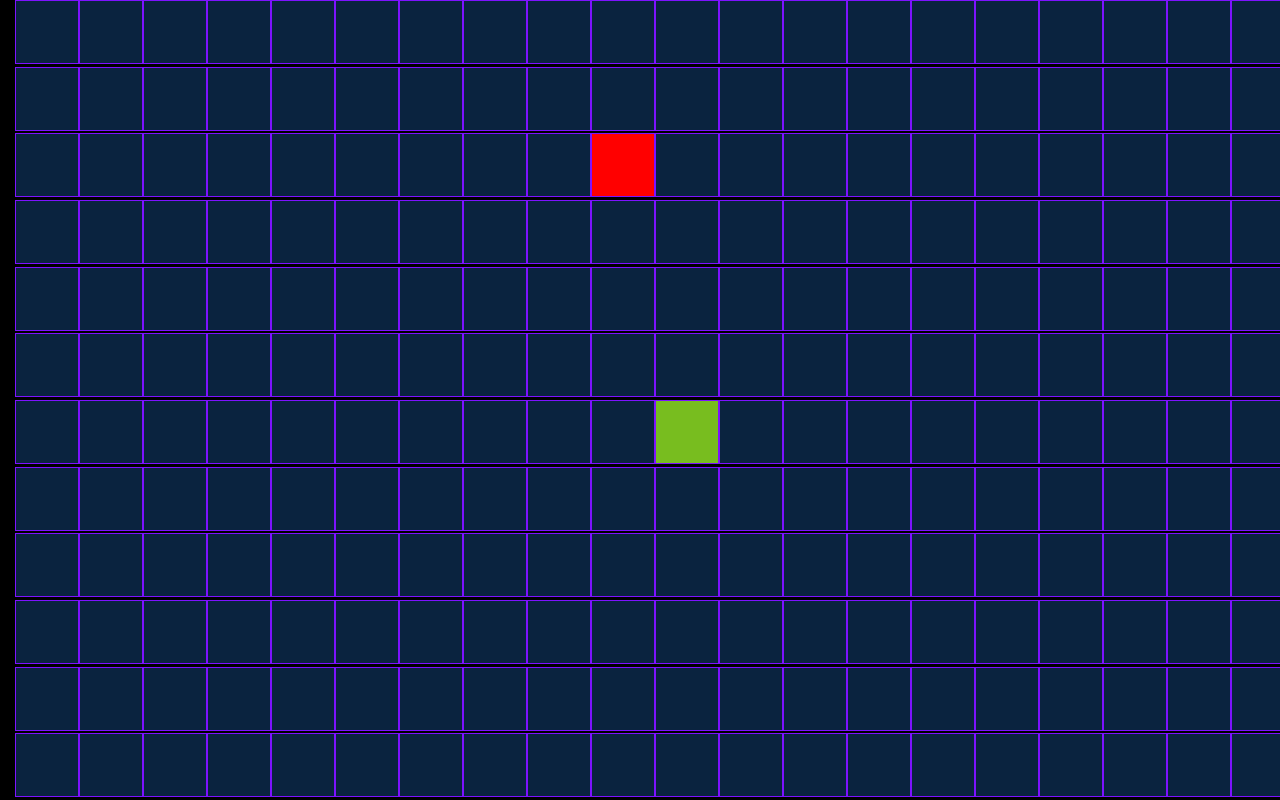
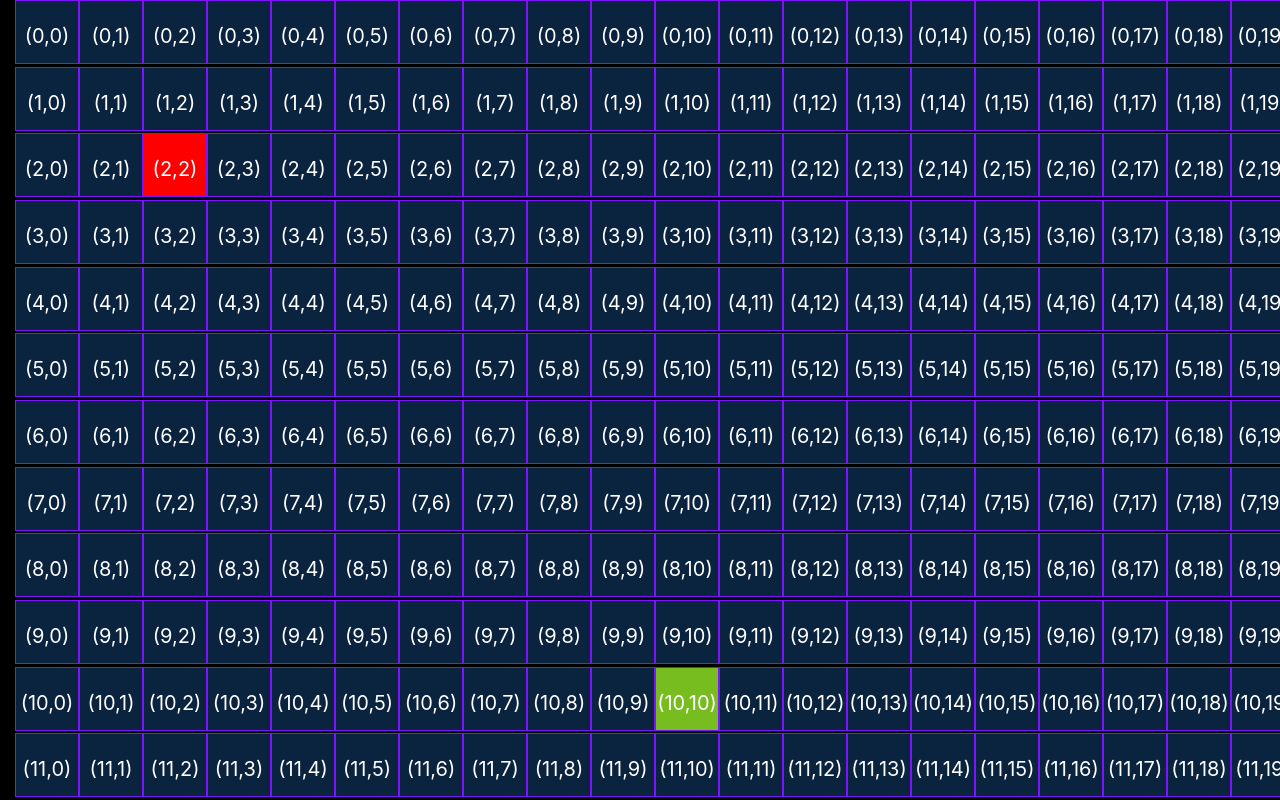
Before and after one commit to abcmer/snake, a React (Create React App) app: page / in a window 1280 px wide. Built offline with nearby package versions, Linux system fonts and the light colour scheme.

Commit message:
fix snake movement

```diff
--- a/src/App.js
+++ b/src/App.js
@@ -1,6 +1,6 @@
 import React, { Component } from 'react';
 
-import Grid from './Grid';
+// import Grid from './Grid';
 import Grid2 from './Grid2';
 import './App.css';
 const height = window.innerHeight;
--- a/src/Cell.js
+++ b/src/Cell.js
@@ -2,16 +2,18 @@ import React, { Component } from 'react';
 import './App.css';
 
 const Cell = (props) => {
-  const {id, sideLength, cellValue} = props
+  const {id, sideLength, cellValue, row, col} = props
+  console.log(row,col)
   const cellStyle = () => {
     let style = {
       backgroundColor: 'rgba(255, 255, 255, 0.8)',
       border: '0.025rem solid #7d13ff',
-      padding: '20px',
-      fontSize: '30px',
+      paddingTop: '20px',
+      fontSize: '20px',
       textAlign: 'center',
       height: `${sideLength}px`,
-      width: `${sideLength}px`
+      width: `${sideLength}px`,
+      color: 'white',
     }
 
     if (cellValue === 1) {
@@ -25,7 +27,7 @@ const Cell = (props) => {
   }
 
   return (
-    <div id={id} className="grid-item" style={cellStyle()}></div>
+    <div id={id} className="grid-item" style={cellStyle()}>({row},{col})</div>
   );
 }
 
--- a/src/Grid.js
+++ b/src/Grid.js
@@ -125,14 +125,14 @@ class Grid extends Component {
       // Reset Food
       // Add 1 point
       snake.unshift(nextMouth)
-      foodPos = this.generateRandomFoodPos(gridSize)
-      points += 1
+      let foodPos = this.generateRandomFoodPos(gridSize)
+      setPoints(points + 1)
     } else if (snake.map(seg => this.getCellId(seg)).includes(this.getCellId(nextMouth))) {
       // Reset the game back to default
       snake = [[10, 10]];
       foodPos = this.generateRandomFoodPos(gridSize);
       direction = null;
-      points = 0
+      setPoints(0)
     } else {
       // Otherwise just remove tail and add it to nextMouth
       // to simulate movement of the snake.
--- a/src/Grid2.js
+++ b/src/Grid2.js
@@ -29,19 +29,24 @@ const Grid = (props) => {
   document.addEventListener('keydown', handleKeyDown)
   }, []);
 
+  // useEffect(() => {
+  //   setInterval(() => {
+  //     console.log('direction', direction)
+  //     moveSnake(direction)
+  //     }, snakeSpeed)
+  // }, [direction])
+
   useEffect(() => {
-    setInterval(() => {
       console.log('direction', direction)
       moveSnake(direction)
-      }, snakeSpeed)
   }, [direction])
 
 
   const initializeMatrix = (gridSize, snake) => {
     console.log('gridSize', gridSize)
     console.log('snake', snake)
-    let matrix = Array(gridSize[0]).fill().map((_,r) => {
-      return Array(gridSize[1]).fill().map((_,c) => {
+    let matrix = Array(gridSize[1]).fill().map((_,r) => {
+      return Array(gridSize[0]).fill().map((_,c) => {
           return 0 // 0 = background
         })
       }
@@ -75,8 +80,8 @@ const Grid = (props) => {
   }
 
   const getClearMatrix = (gridSize) => {
-    let matrix = Array(gridSize[0]).fill().map((_,r) => {
-      return Array(gridSize[1]).fill().map((_,c) => {
+    let matrix = Array(gridSize[1]).fill().map((_,r) => {
+      return Array(gridSize[0]).fill().map((_,c) => {
           return 0
         })
       }
@@ -85,18 +90,16 @@ const Grid = (props) => {
   }
 
   const adjustForOutOfBounds = (mouthPos, gridSize) => {
-    // TODO dynamically use state.gridSize
-
     if (mouthPos[0] === -1) {
       // Adjust for out of bounds Up
-      mouthPos[0] = gridSize[0] -1
-    } else if (mouthPos[0] === gridSize[0]) {
+      mouthPos[0] = gridSize[1] -1
+    } else if (mouthPos[0] === gridSize[1]) {
       // Adjust for out of bounds Down
       mouthPos[0] = 0
     } else if (mouthPos[1] === -1) {
       // Adjust for out of bounds Left
-      mouthPos[1] = gridSize[1] -1
-    } else if (mouthPos[1] === gridSize[1]) {
+      mouthPos[1] = gridSize[0] -1
+    } else if (mouthPos[1] === gridSize[0]) {
       mouthPos[1] = 0
     }
     return mouthPos
@@ -130,14 +133,14 @@ const Grid = (props) => {
       // Reset Food
       // Add 1 point
       snake.unshift(nextMouth)
-      foodPos = generateRandomFoodPos(gridSize)
-      points += 1
+      setFoodPos(generateRandomFoodPos(gridSize))
+      setPoints(points+1)
     } else if (snake.map(seg => getCellId(seg)).includes(getCellId(nextMouth))) {
       // Reset the game back to default
-      snake = [[10, 10]];
-      foodPos = generateRandomFoodPos(gridSize);
-      direction = null;
-      points = 0
+      setSnake([[10, 10]])
+      setFoodPos(generateRandomFoodPos(gridSize));
+      setDirection(null)
+      setPoints(0)
     } else {
       // Otherwise just remove tail and add it to nextMouth
       // to simulate movement of the snake.
@@ -146,6 +149,7 @@ const Grid = (props) => {
 
     }
     let matrix = reInitializeMatrix(getClearMatrix(gridSize), snake, foodPos)
+    console.log('matrix', matrix)
     setMatrix(matrix)
     setSnake(snake)
     setFoodPos(foodPos)
@@ -208,13 +212,13 @@ const Grid = (props) => {
 
       let direction = direction;
 
-      if (event.key  == 'ArrowRight' && direction !== 'Left') {
+      if (event.key  === 'ArrowRight' && direction !== 'Left') {
         newDirection = 'Right'
-      } else if (event.key == 'ArrowLeft' && direction !== 'Right') {
+      } else if (event.key === 'ArrowLeft' && direction !== 'Right') {
         newDirection = 'Left'
-      } else if (event.key == 'ArrowUp' && direction !== 'Down') {
+      } else if (event.key === 'ArrowUp' && direction !== 'Down') {
         newDirection = 'Up'
-      } else if (event.key == 'ArrowDown' && direction !== 'Up') {
+      } else if (event.key === 'ArrowDown' && direction !== 'Up') {
         newDirection = 'Down'
       } else {
         newDirection = direction
```
